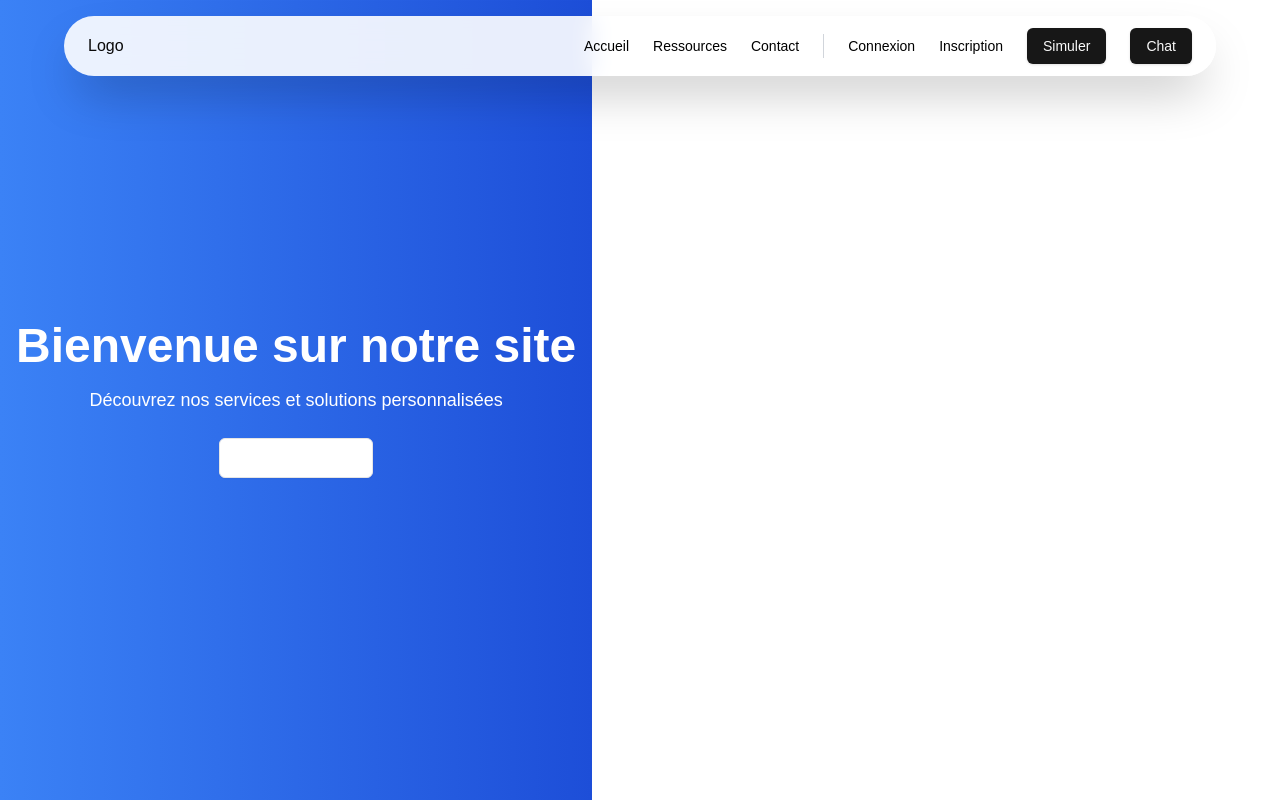
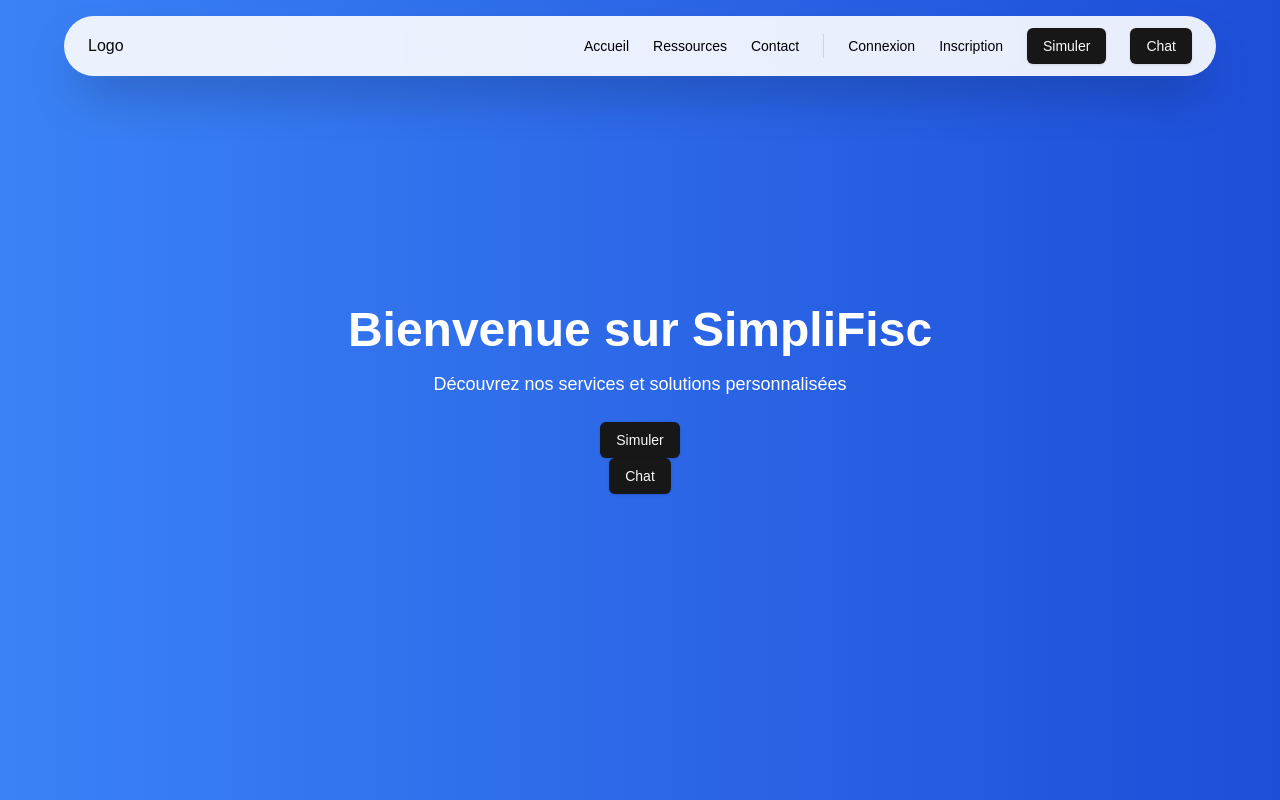
Before and after one commit to Wose4/simpliFisc, a Next.js app: page / in a window 1280 px wide. Shown: the top 800 px of the page. Built offline with nearby package versions, Linux system fonts and the light colour scheme.

Commit message:
new_commit

```diff
--- a/src/app/layout.tsx
+++ b/src/app/layout.tsx
@@ -1,7 +1,7 @@
 import type { Metadata } from "next";
 import { Geist, Geist_Mono } from "next/font/google";
 import "./globals.css";
-import NavBar from "@/components/layout/navbar";
+import NavBar from "@/components/layout/full_navbar";
 
 const geistSans = Geist({
   variable: "--font-geist-sans",
--- a/src/components/homepage/HeroSection.tsx
+++ b/src/components/homepage/HeroSection.tsx
@@ -1,13 +1,17 @@
 import { Button } from "@/components/ui/button";
+import Link from "next/link";
 
 export const HeroSection: React.FC = () => {
   return (
-    <section className="min-h-screen flex flex-col justify-center items-center bg-gradient-to-r from-blue-500 to-blue-700 text-white text-center px-4">
-      <h1 className="text-5xl font-bold mb-4">Bienvenue sur notre site</h1>
+    <section className="min-h-screen w-screen flex flex-col justify-center items-center bg-gradient-to-r from-blue-500 to-blue-700 text-white text-center px-4">
+      <h1 className="text-5xl font-bold mb-4">Bienvenue sur SimpliFisc</h1>
       <p className="text-lg mb-6">Découvrez nos services et solutions personnalisées</p>
-      <Button variant="outline" size="lg">
-        En savoir plus
-      </Button>
+      <Link href="/simuler">
+          <Button className="">Simuler</Button>
+      </Link>
+      <Link href="/chat">
+          <Button className="">Chat</Button>
+      </Link>
     </section>
   );
 };
--- /dev/null
+++ b/src/components/layout/mini_navbar.tsx
@@ -0,0 +1,38 @@
+"use client"
+
+// components/NavBar.jsx
+import Link from "next/link";
+import { Button } from "@/components/ui/button";
+import { useState } from "react";
+
+const profileMenuItems = [
+    { href: "/mon-espace", label: "Mon espace" },
+];
+
+const NavBar = () => {
+
+    return (
+        <nav className="fixed top-4 left-1/2 transform -translate-x-1/2 bg-white/90 backdrop-blur-md shadow-2xl rounded-full px-6 py-3 w-[90vw] flex items-center justify-between">
+            <div className="flex items-center space-x-6">
+                <div className="logo">Logo</div>
+            </div>
+            <div className="flex items-center space-x-6">
+                <div className="border-l h-6 border-gray-300"></div>
+                {profileMenuItems.map(
+                    (item) =>
+                            <Link key={item.href} href={item.href}>
+                                <p className="text-sm font-medium text-black hover:text-black flex items-center transition-colors hover:underline">{item.label}</p>
+                            </Link>
+                )}
+                <Link href="/simuler">
+                    <Button className="">Simuler</Button>
+                </Link>
+                <Link href="/chat">
+                    <Button className="">Chat</Button>
+                </Link>
+            </div>
+        </nav>
+    );
+};
+
+export default NavBar;
```
Also changed, not shown: src/components/layout/full_navbar.tsx (renamed from src/components/layout/navbar.tsx).
